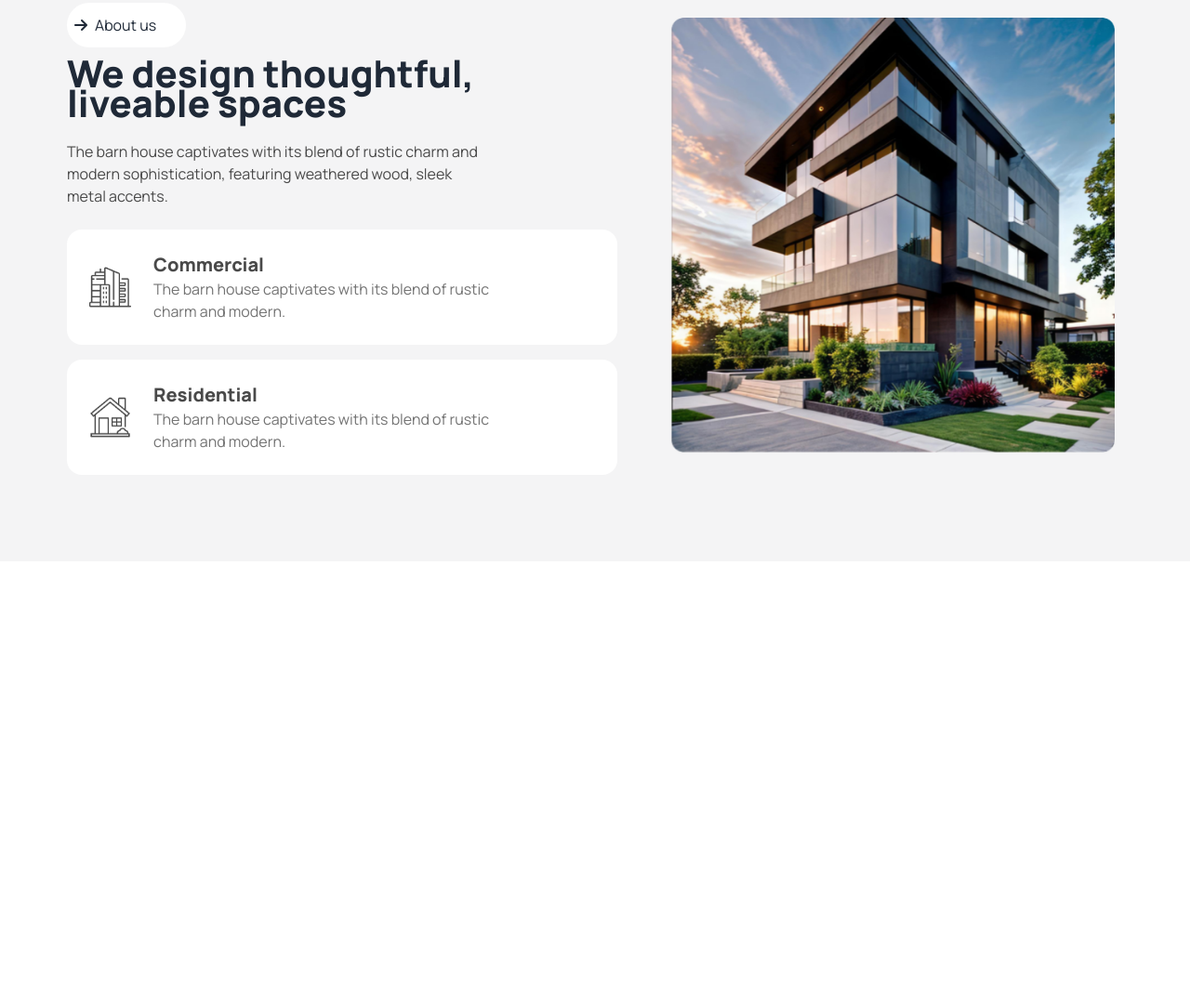
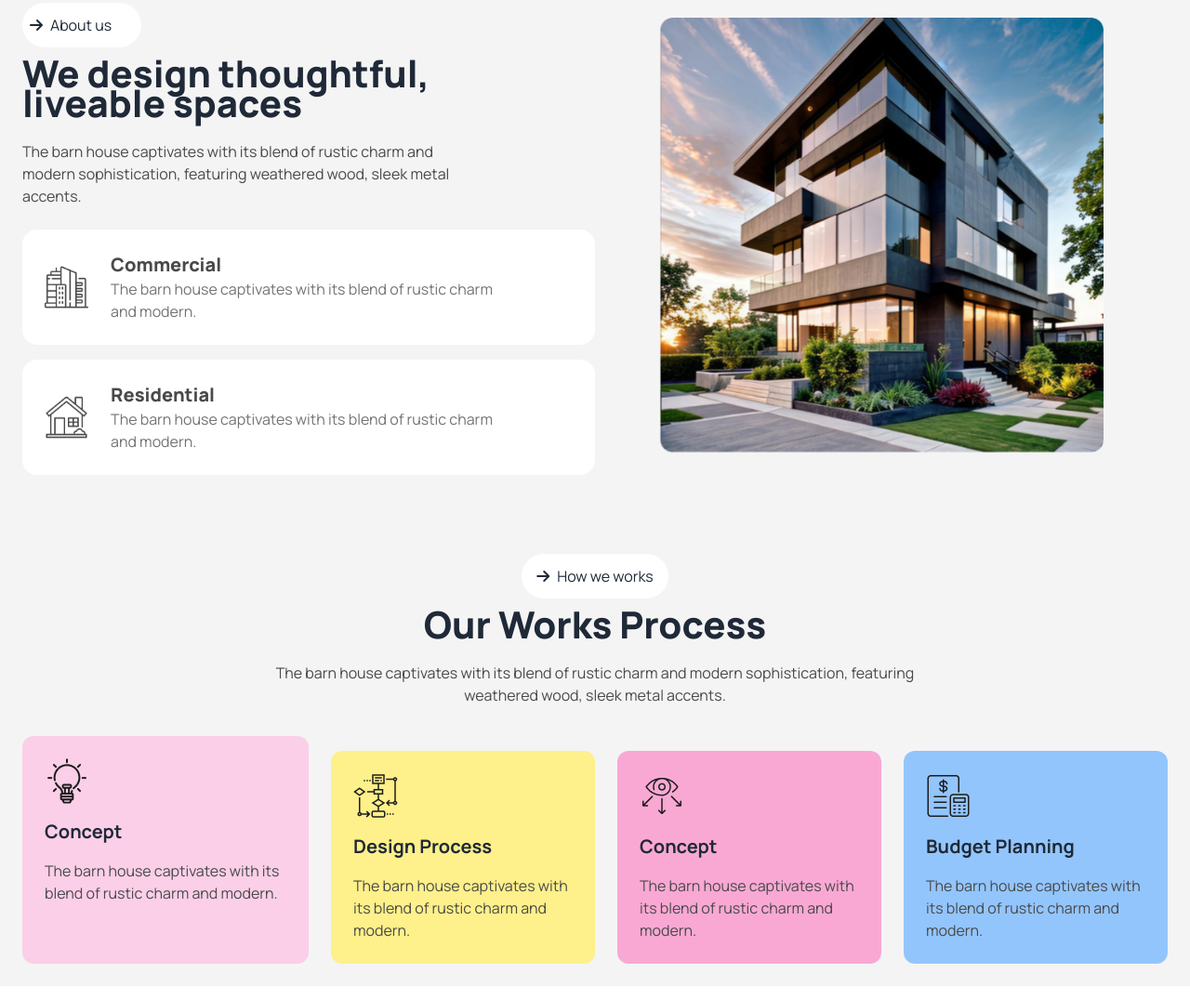
Before and after one commit to mahmudul35/Assignment-3, a plain HTML site: page index.html in a window 1280 px wide. Shown: the part 837-1912 px from the top of the page at 93% size. Before the commit the page ends 1497 px from the top, so only its background shows below. Drawn offline with nearby package versions, Linux system fonts and the light colour scheme.

Commit message:
responsive Works Process section added

```diff
--- a/index.html
+++ b/index.html
@@ -18,7 +18,7 @@
           extend: {
             colors: {
               clifford: "#da373d",
-              primary: "#ABEF5F",
+              primary: "rgba(171, 239, 95, 0.2)",
               primary_text: "#737373",
               secondary_text: "#494949",
               secondary_bg: "#ABEF5F80",
@@ -146,10 +146,10 @@
         <div class="container mx-auto ">
           <!-- About us -->
          <div >
-          <div class="hidden lg:block ">
+          <div class="hidden lg:block lg:-ml-12 ">
             <img src="./assets/Vector.png" alt="">
           </div>
-          <div class="flex flex-col lg:flex-row justify-center mt-3  lg:ml-12">
+          <div class="flex flex-col lg:flex-row justify-center mt-3  ">
             <div class="lg:w-2/4">
               <div class="flex  items-center gap-2 bg-white px-2 py-3 rounded-[30px] w-32 mx-auto lg:mx-0">
                 <i class="fa-solid fa-arrow-right "></i>
@@ -186,6 +186,56 @@
             </div>
            </div>
           </div>
+         <!-- works -->
+          <div>
+            <div class="flex flex-col justify-center">
+              <div class="flex mt-4 items-center gap-2 bg-white px-4 py-3 rounded-[30px]  mx-auto">
+                <i class="fa-solid fa-arrow-right "></i>
+                  <h2>How we works</h2>
+              </div>
+              <div class="space-y-6 text-center lg:text-left lg:mx-auto">
+                <h1 class="text-2xl font-bold lg:text-[40px] lg:font-extrabold mt-3 lg:text-center">Our Works Process</h1>
+                <p class="text-secondary_text lg:w-3/4 lg:text-center mx-auto">The barn house captivates with its blend of rustic charm and
+                  modern sophistication, featuring weathered wood, sleek metal accents.</p>
+              </div>
+            </div>
+
+            <div class="grid grid-cols-1 space-y-4 lg:grid-cols-4 lg:space-x-6 mt-8">
+              <!-- card 1 -->
+               <div class="p-6 bg-pink-200 rounded-xl space-y-4">
+                <div>
+                  <img src="./assets/concept.png" alt="">
+                </div>
+                <h2 class="text-xl font-bold">Concept</h2>
+                <p class="text-secondary_text">The barn house captivates with its blend of rustic charm and modern.</p>
+               </div>
+               <!-- card 2 -->
+               <div class="p-6 bg-yellow-200 rounded-xl space-y-4">
+                <div>
+                  <img src="./assets/flow-chart.png" alt="">
+                </div>
+                <h2 class="text-xl font-bold">Design Process</h2>
+                <p class="text-secondary_text">The barn house captivates with its blend of rustic charm and modern.</p>
+               </div>
+               <!-- card 3 -->
+               <div class="p-6 bg-pink-300 rounded-xl space-y-4">
+                <div>
+                  <img src="./assets/vision.png" alt="">
+                </div>
+                <h2 class="text-xl font-bold">Concept</h2>
+                <p class="text-secondary_text">The barn house captivates with its blend of rustic charm and modern.</p>
+               </div>
+               <!-- card 4 -->
+               <div class="p-6 bg-blue-300  rounded-xl space-y-4">
+                <div>
+                  <img src="./assets/budget-planning.png" alt="">
+                </div>
+                <h2 class="text-xl font-bold">Budget Planning</h2>
+                <p class="text-secondary_text">The barn house captivates with its blend of rustic charm and modern.</p>
+               </div>
+            </div>
+          </div>
+
 
         </div>
       </section>
```
